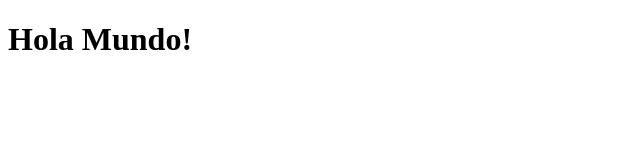
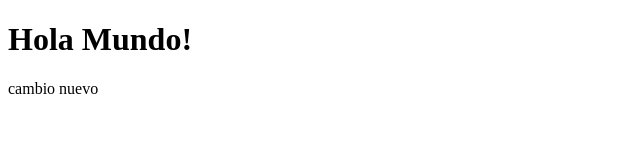
Before and after one commit to rpinedaec/capa2021, a plain HTML site: page index3.html in a window 1280 px wide. Shown: the whole page, without its empty margins (0-640 px from the left). Drawn offline with Linux system fonts and the light colour scheme.

Commit message:
nuevo cambio para test

```diff
--- a/index3.html
+++ b/index3.html
@@ -1,2 +1,4 @@
 <!DOCTYPE html>
 <h1>Hola Mundo!</h1>
+
+<p>cambio nuevo</p>
```
